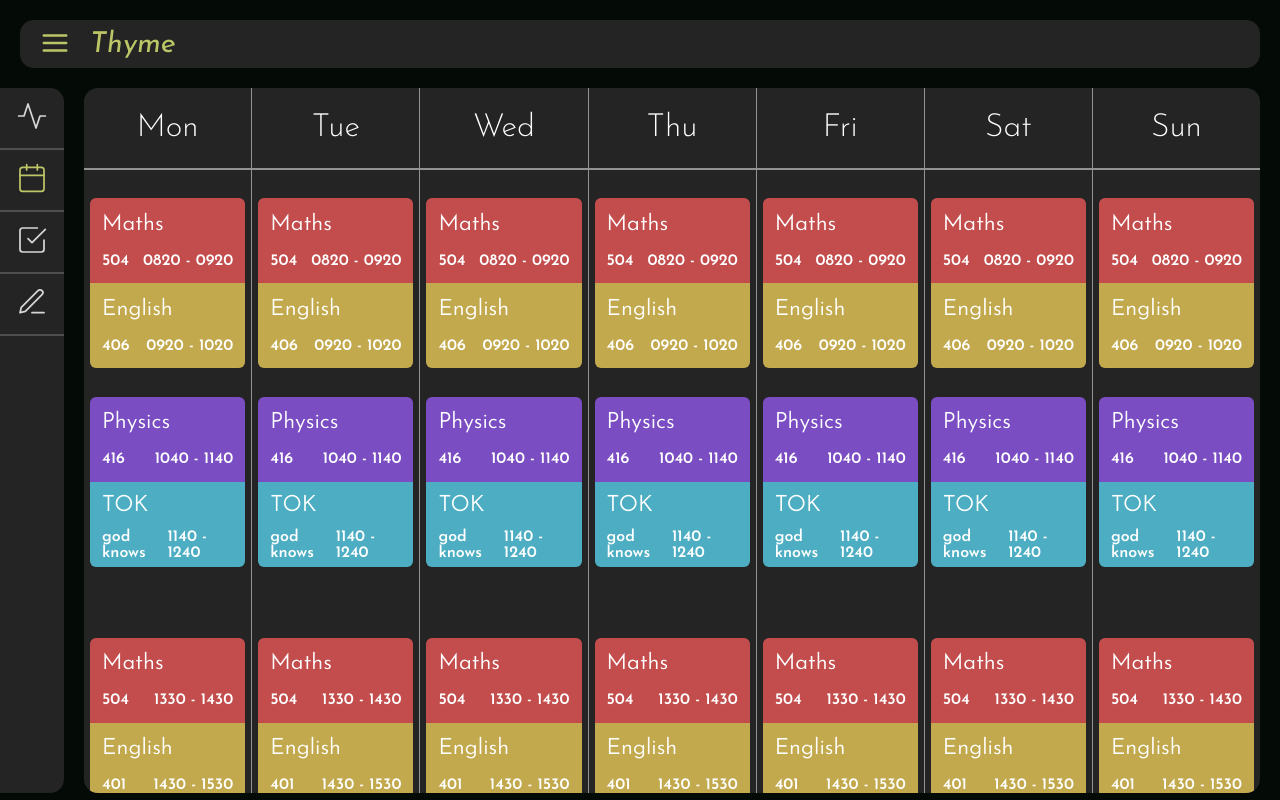
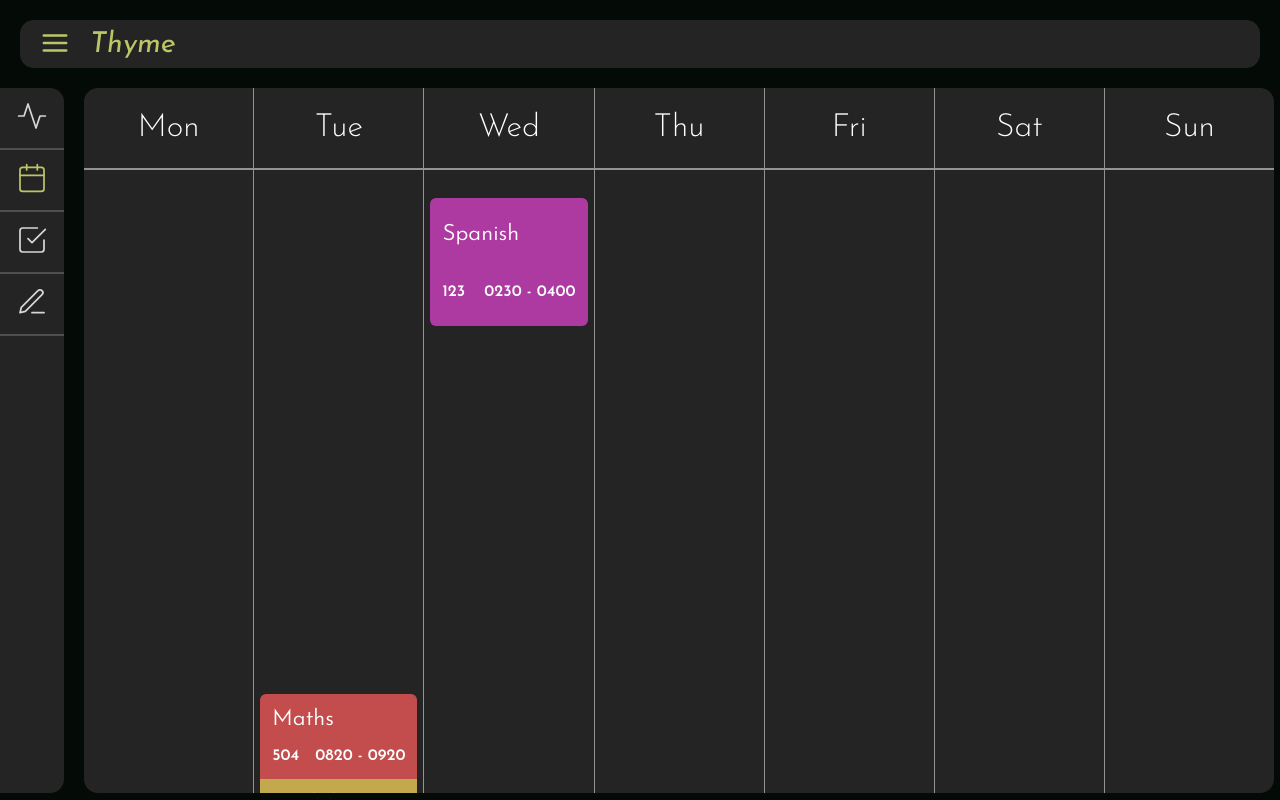
Before and after one commit to xjarlie/thyme, a React (Create React App) app in the folder client/: page /timetable in a window 1280 px wide. Built offline with nearby package versions, Linux system fonts and the light colour scheme.

Commit message:
add variable number of days in week

```diff
--- a/client/src/App.css
+++ b/client/src/App.css
@@ -197,7 +197,6 @@ h1 {
 
 .timetable {
     width: 100%;
-    min-width: 900px
 }
 
 .week {
@@ -314,7 +313,7 @@ h1 {
 
 @media screen and (max-width: 425px) {
     .timetable {
-        min-width: 0;
+        min-width: 0 !important;
         width: 100%;
     }
 
--- a/client/src/Components/Pages/Timetable/DayContent.js
+++ b/client/src/Components/Pages/Timetable/DayContent.js
@@ -4,7 +4,7 @@ import Event from "./Event";
 class DayContent extends React.Component {
     render() {
         return (
-            <div className={`subjects ${this.props.number === this.props.currentDay ? 'active' : ''}`} data-daynumber={this.props.number}>
+            <div className={`subjects ${Number(this.props.number) === this.props.currentDay ? 'active' : ''}`} data-daynumber={this.props.number}>
                 {Object.entries(this.props.events).map(([key, value]) => {
 
                     const events = this.props.events;
--- a/client/src/Components/Pages/Timetable/DayHeader.js
+++ b/client/src/Components/Pages/Timetable/DayHeader.js
@@ -30,7 +30,7 @@ class DayHeader extends React.Component {
 
     render() {
         return (
-            <div className={`header ${this.props.dayNumber===this.props.currentDay ? 'active': ''}`} data-daynumber={this.props.dayNumber}>
+            <div className={`header ${Number(this.props.dayNumber)===this.props.currentDay ? 'active': ''}`} data-daynumber={this.props.dayNumber}>
                 <button className="icon arrow-left" onClick={this.onPrevButtonClick}></button>
                 <span>{this.props.dayName}</span>
                 <button className="icon arrow-right" onClick={this.onNextButtonClick}></button>
--- a/client/src/Components/Pages/Timetable/Week.js
+++ b/client/src/Components/Pages/Timetable/Week.js
@@ -4,7 +4,8 @@ import DayContent from "./DayContent.js";
 
 class Week extends React.Component {
 
-    render() {
+    constructor() {
+        super();
 
         const data = [
             {
@@ -46,74 +47,120 @@ class Week extends React.Component {
             english: {
                 name: 'English',
                 color: '#C3A94D'
+            },
+            spanish: {
+                name: 'Spanish',
+                color: '#AC3AA0'
             }
         };
 
         const events = [
             {
+                name: 'spanish',
+                startTime: "0230",
+                endTime: "0400",
+                room: '123',
+                day: 2
+            },
+            {
                 name: "maths",
                 startTime: "0820",
                 endTime: "0920",
-                room: "504"
+                room: "504",
+                day: 1
             },
             {
                 name: "english",
                 startTime: "0920",
                 endTime: "1020",
-                room: "406"
+                room: "406",
+                day: 1
             },
             {
                 name: "physics",
                 startTime: "1040",
                 endTime: "1140",
-                room: "416"
+                room: "416",
+                day: 0
             },
             {
                 name: "tok",
                 startTime: "1140",
                 endTime: "1240",
-                room: "god knows"
+                room: "god knows",
+                day: 2
             },
             {
                 name: "maths",
                 startTime: "1330",
                 endTime: "1430",
-                room: "504"
+                room: "504",
+                day: 2
             },
             {
                 name: "english",
                 startTime: "1430",
                 endTime: "1530",
-                room: "401"
+                room: "401",
+                day: 6
             }
         ];
+
+        let highestDay = 0;
+        for (const i in events) {
+            if (events[i].day > highestDay) highestDay = events[i].day;
+        }
+
+        this.state = {
+            data,
+            subjects,
+            events,
+            numDays: highestDay
+        }
+
+    }
+
+    componentDidMount() {
+        document.querySelector('.timetable').style['min-width'] = `${170*(this.state.numDays+1)}px`
+    }
+
+    render() {
+
+        const {events, subjects, data, numDays: highestDay} = this.state;
 
         const hourlyHeight = 85;
         const offsetHours = (Number(events[0].startTime) - 60).toString().padStart(4, '0');
         let currentDay = (new Date(Date.now())).getDay() - 1;
         if (currentDay === -1) currentDay = 6;
 
+
+
+
         return (
             <div className="week" >
                 <div className="day-headers">
                     {
-                        data.map((o) =>
-                            <DayHeader key={`${o.dayName}-header`} currentDay={currentDay} dayName={o.dayName} dayNumber={data.indexOf(o)} number={data.indexOf(o)} />
-                        )
+
+                        Object.entries(data).map(([key, value]) => {
+                            if (key <= highestDay) {
+                                return <DayHeader key={`${value.dayName}-header`} currentDay={currentDay} dayName={value.dayName} dayNumber={key} number={key} />
+                            }
+
+                        })
                     }
                 </div>
                 <div className="day-content">
                     {
-                        data.map((o) =>
-                            <DayContent key={`${o.dayName}-content`} currentDay={currentDay} dayName={o.dayName} events={events} subjects={subjects} number={data.indexOf(o)} height={hourlyHeight * 24} offset={offsetHours} />
-                        )
+                        Object.entries(data).map(([key, value]) => {
+                            const dayEvents = events.filter(o => o.day === Number(key));
+
+                            if (key <= highestDay) {
+                                return <DayContent key={`${value.dayName}-content`} currentDay={currentDay} dayName={value.dayName} events={dayEvents} subjects={subjects} number={key} height={hourlyHeight * 24} offset={offsetHours} />
+                            }
+
+                        })
                     }
                 </div>
-                {/* {
-                    data.map((o) =>
-                        <Day key={o.dayName} dayName={o.dayName} number={data.indexOf(o)} height={hourlyHeight * 24} />
-                    )
-                } */}
             </div>
         )
     }
```
